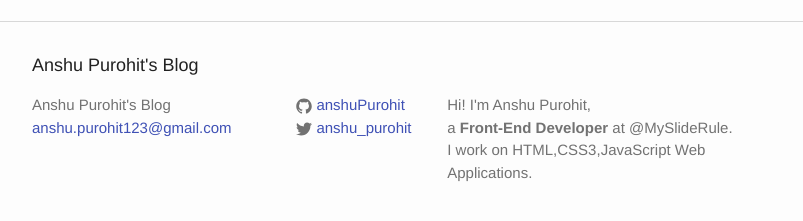
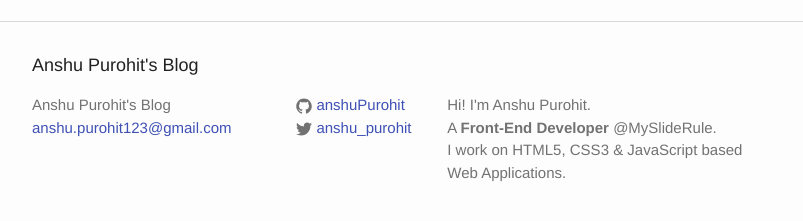
Before and after one commit to anshuPurohit/anshupurohit.github.io, a Jekyll site: the page built from _posts/2014-12-20-How-to-center-elments-with-CSS.markdown, in a window 1280 px wide and 900 px high, scrolled down 1802 px. Shown: the part 656-877 px from the top of the window, without its empty margins (238-1041 px from the left). Built offline with Jekyll 4.4.1, drawn with Linux system fonts in a browser that asks for light colours; some of the changed text lies outside the part shown.

Commit message:
Type fixes

```diff
--- a/_config.yml
+++ b/_config.yml
@@ -2,8 +2,8 @@
 title: Anshu Purohit's Blog
 email: anshu.purohit123@gmail.com
 description: > # this means to ignore newlines until "baseurl:"
- Hi! I'm Anshu Purohit, <br> a <strong>Front-End Developer</strong> at @MySlideRule.<br>
-  I work on HTML,CSS3,JavaScript Web Applications.
+ Hi! I'm Anshu Purohit. <br> A <strong>Front-End Developer</strong> @MySlideRule.<br>
+  I work on HTML5, CSS3 & JavaScript based Web Applications.
 
 baseurl: "" # the subpath of your site, e.g. /blog/
 url: "http://anshupurohit.github.io" # the base hostname & protocol for your site
--- a/_posts/2014-12-20-How-to-center-elments-with-CSS.markdown
+++ b/_posts/2014-12-20-How-to-center-elments-with-CSS.markdown
@@ -1,6 +1,6 @@
 ---
 layout: post
-title:  "How to center elments with CSS ?"
+title:  "How to center elments with CSS?"
 date:   2014-12-20 17:35:10
 categories: jekyll update
 ---
```
